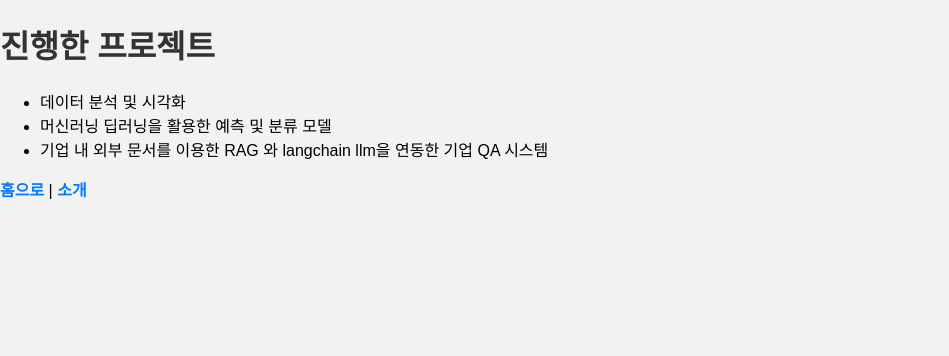
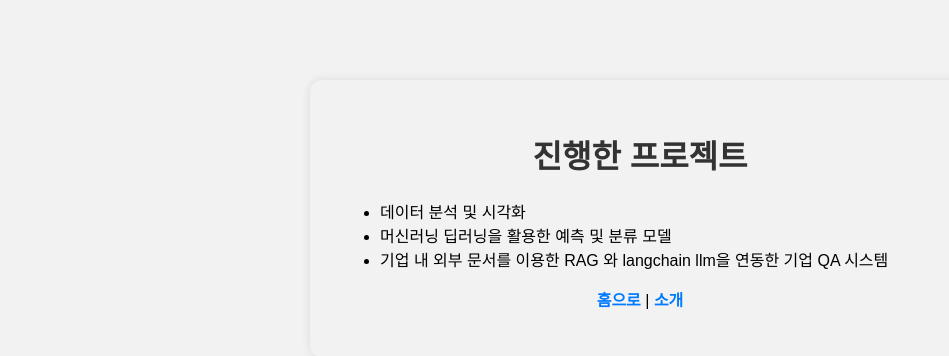
Before and after one commit to sknetworks20250226/backend, a Flask app: page /projects in a window 1280 px wide. Shown: the top 356 px of the page, without its empty margins (0-949 px from the left). Run offline with Flask 3, Linux system fonts and the light colour scheme.

Commit message:
공통템플릿적용.

```diff
--- a/templates/projects.html
+++ b/templates/projects.html
@@ -8,8 +8,9 @@
     <link href="{{ url_for('static', filename='index.css')}}" rel="stylesheet">
  </head>
  <body>
+   <div class="container">
       <h1>진행한 프로젝트</h1>
-   <ul>
+      <ul style="text-align: left;">
          <li>데이터 분석 및 시각화</li>
          <li>머신러닝 딥러닝을 활용한 예측 및 분류 모델 </li>
          <li>기업 내 외부 문서를 이용한 RAG 와 langchain llm을 연동한 기업 QA 시스템</li>
@@ -17,5 +18,6 @@
       <p>
          <a href="/" >홈으로</a> | <a href="/about" >소개</a>
       </p>
+   </div>
  </body>
  </html>
```
Lines whose indentation alone changed are shown as unchanged.
